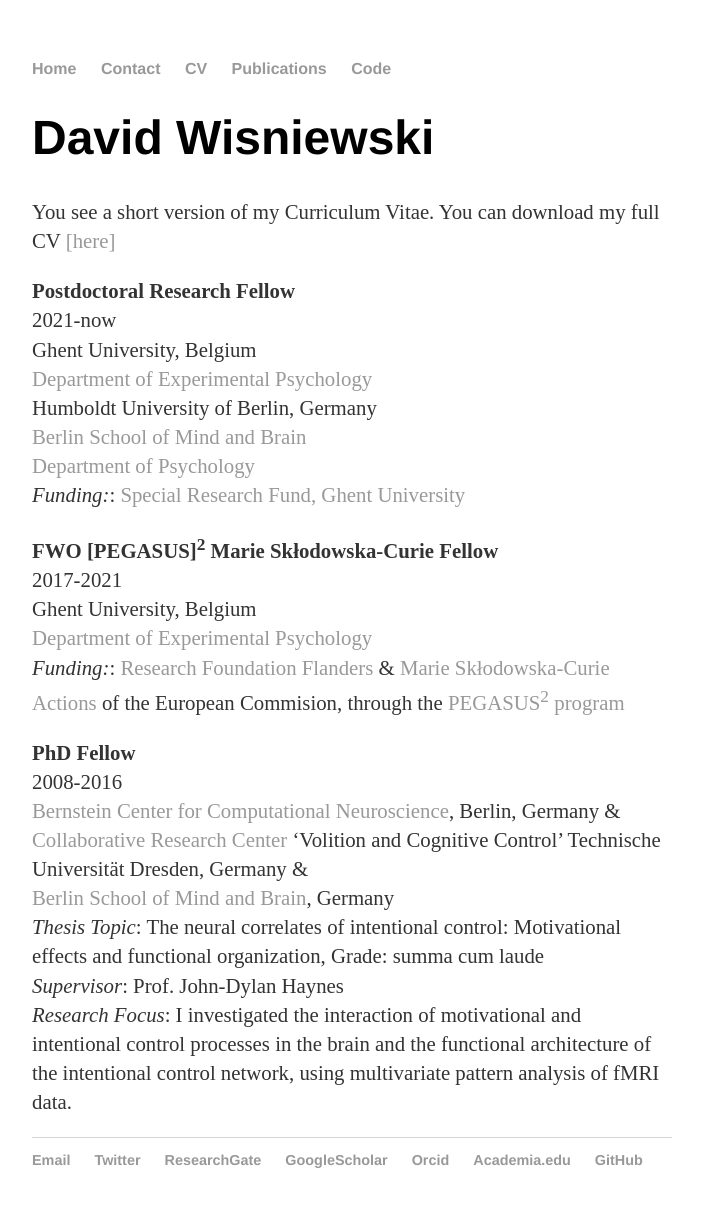
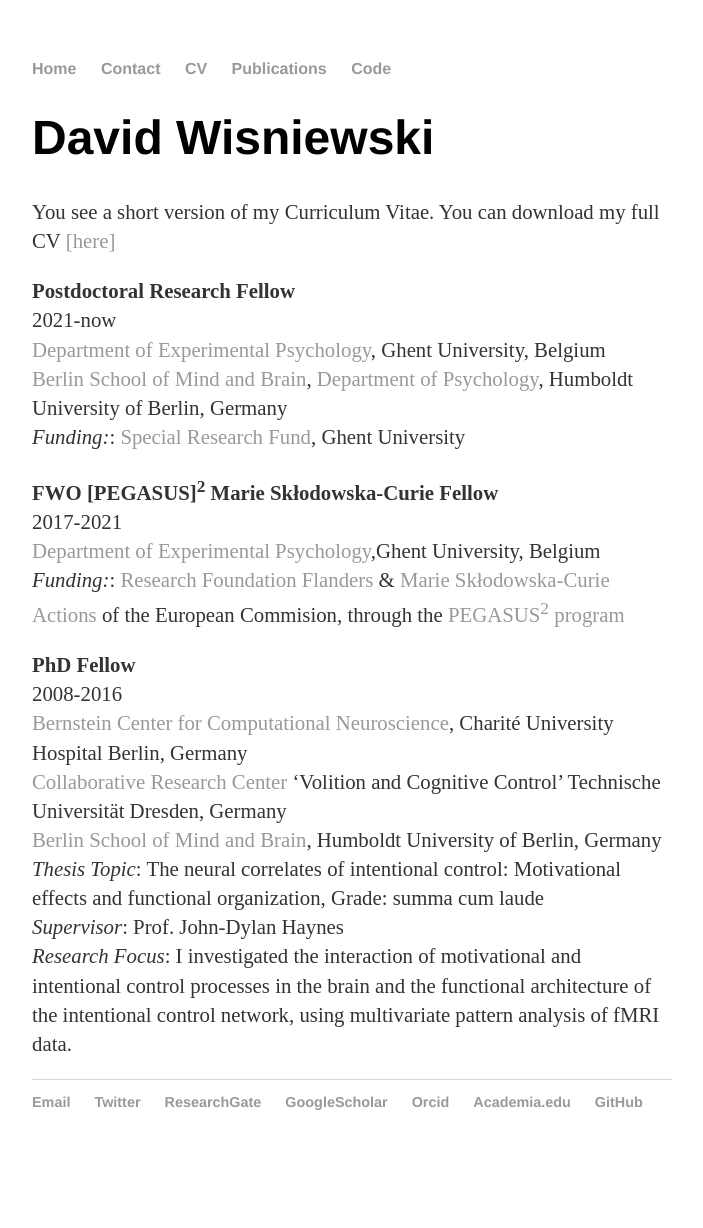
Before and after one commit to davidwisniewski/davidwisniewski.github.io, a Jekyll site: the page built from cv/index.html, in a window 1280 px wide. Shown: the whole page, without its empty margins (288-991 px from the left). Built offline with Jekyll 4.4.1, drawn with Linux system fonts in a browser that asks for light colours; after the commit the page ends 1170 px from its top, so only the background shows below that.

Commit message:
reformat cv page

```diff
--- a/cv/index.html
+++ b/cv/index.html
@@ -9,28 +9,24 @@
 	<p>
 	<b>Postdoctoral Research Fellow</b><br>
 	2021-now<br>
-	Ghent University, Belgium<br>
-	<a href="http://www.ugent.be/pp/experimentele-psychologie/en">Department of Experimental Psychology</a><br>
-	Humboldt University of Berlin, Germany<br>
-	<a href="http://www.mind-and-brain.de/home/">Berlin School of Mind and Brain</a><br>
-	<a href="https://www.psychology.hu-berlin.de/en/">Department of Psychology</a><br>
-	<em>Funding:</em>: <a href="https://www.ugent.be/en/research/funding/bof">Special Research Fund, Ghent University</a><br>
+	<a href="http://www.ugent.be/pp/experimentele-psychologie/en">Department of Experimental Psychology</a>, Ghent University, Belgium<br>
+	<a href="http://www.mind-and-brain.de/home/">Berlin School of Mind and Brain</a>, <a href="https://www.psychology.hu-berlin.de/en/">Department of Psychology</a>, Humboldt University of Berlin, Germany<br>
+	<em>Funding:</em>: <a href="https://www.ugent.be/en/research/funding/bof">Special Research Fund</a>, Ghent University<br>
 	</p>
 
 	<p>
 	<b>FWO [PEGASUS]<sup>2</sup> Marie Skłodowska-Curie Fellow</b><br>
 	2017-2021<br>
-	Ghent University, Belgium<br>
-	<a href="http://www.ugent.be/pp/experimentele-psychologie/en">Department of Experimental Psychology</a><br>
+	<a href="http://www.ugent.be/pp/experimentele-psychologie/en">Department of Experimental Psychology</a>,Ghent University, Belgium<br>
 	<em>Funding:</em>: <a href="http://www.fwo.be/en/">Research Foundation Flanders</a> & <a href="https://ec.europa.eu/research/mariecurieactions/">Marie Skłodowska-Curie Actions</a> of the European Commision, through the <a href="http://cordis.europa.eu/project/rcn/196977_en.html">PEGASUS<sup>2</sup> program </a><br>
 	</p>
 
 	<p>
 	<b>PhD Fellow</b><br>
 	2008-2016<br>
-	<a href="https://www.bccn-berlin.de/Home/">Bernstein Center for Computational Neuroscience</a>, Berlin, Germany & <br>
-	<a href="http://sfb940.de/home.html">Collaborative Research Center</a> ‘Volition and Cognitive Control’ Technische Universität Dresden, Germany & <br>
-	<a href="http://www.mind-and-brain.de/home/">Berlin School of Mind and Brain</a>, Germany <br>
+	<a href="https://www.bccn-berlin.de/Home/">Bernstein Center for Computational Neuroscience</a>, Charité University Hospital Berlin, Germany<br>
+	<a href="http://sfb940.de/home.html">Collaborative Research Center</a> ‘Volition and Cognitive Control’ Technische Universität Dresden, Germany<br>
+	<a href="http://www.mind-and-brain.de/home/">Berlin School of Mind and Brain</a>, Humboldt University of Berlin, Germany <br>
 	<em>Thesis Topic</em>: The neural correlates of intentional control: Motivational effects and functional organization, Grade: summa cum laude<br>
 	<em>Supervisor</em>: Prof. John-Dylan Haynes<br>
 	<em>Research Focus</em>: I investigated the interaction of motivational and intentional control processes in the brain and the functional architecture of the intentional control network, using multivariate pattern analysis of fMRI data.<br>
```
